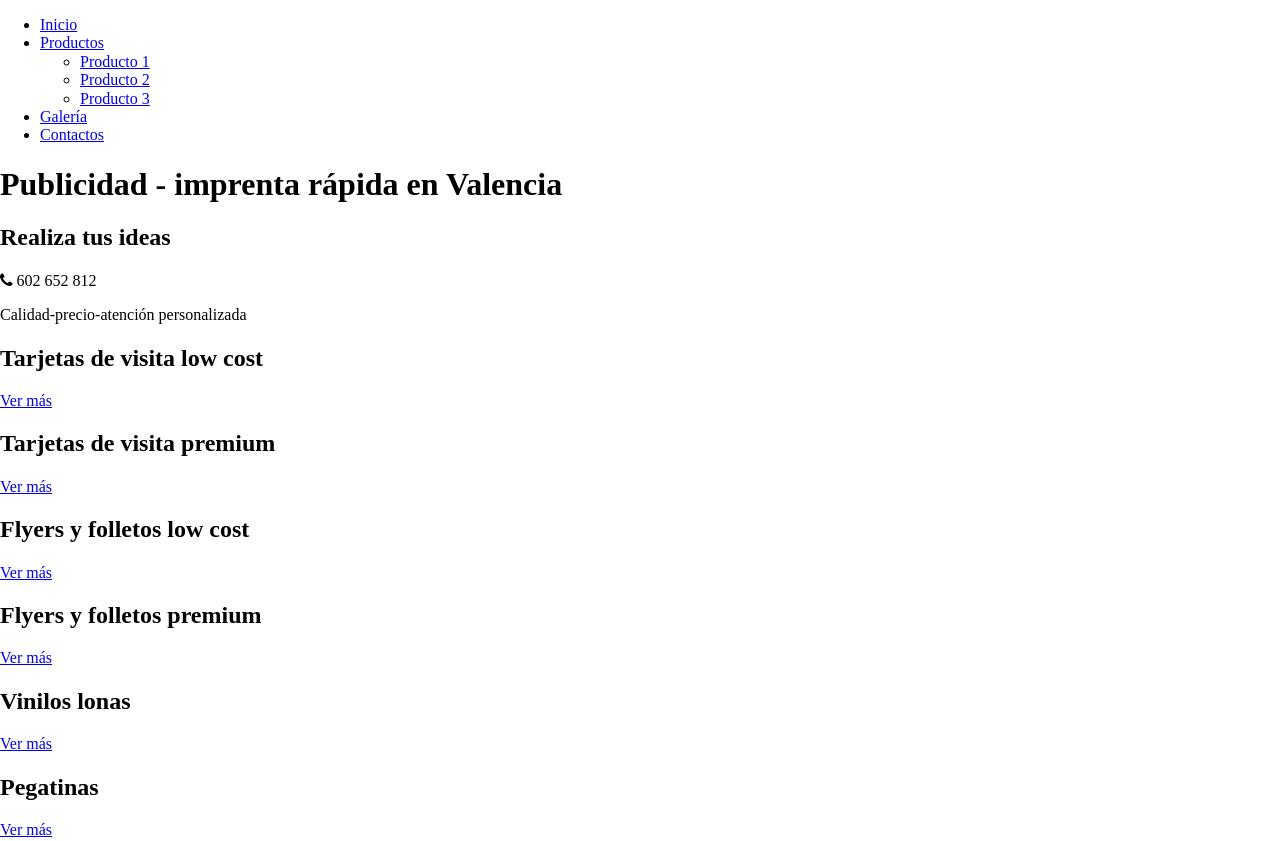
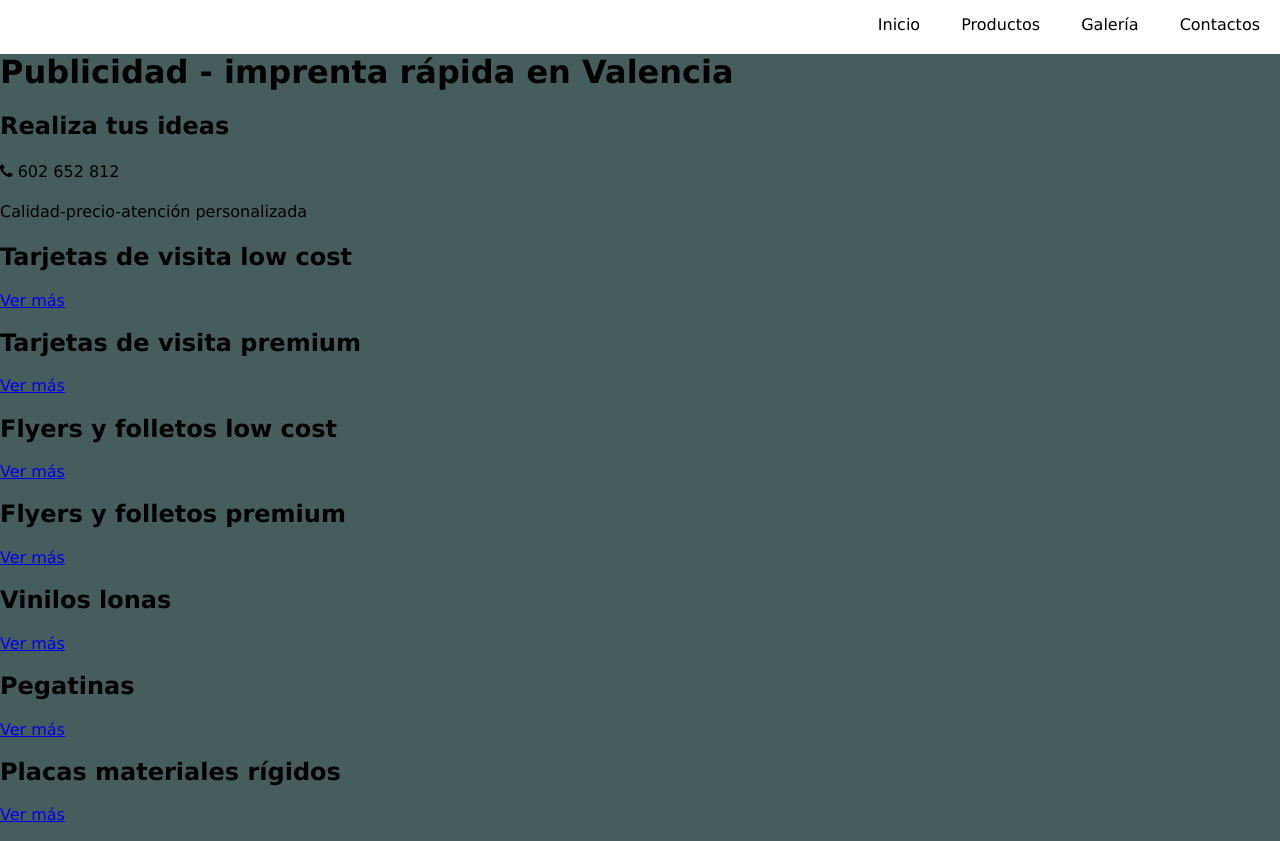
Before and after one commit to Valentin162/PublicidadValencia, a plain HTML site: page index.html in a window 1280 px wide. Shown: the top 841 px of the page. Drawn offline with nearby package versions, Linux system fonts and the light colour scheme.

Commit message:
add navigation bar

```diff
--- a/css/components/footer.scss
+++ /dev/null
@@ -1 +0,0 @@
-@import '../general.scss';
--- a/css/components/header.scss
+++ b/css/components/header.scss
@@ -1 +1,4 @@
-@import '../general.scss';
+header.header {
+	margin-top: 0;
+	padding-top: 0;
+}
--- a/css/components/main.scss
+++ /dev/null
@@ -1 +0,0 @@
-@import '../general.scss';
--- a/css/components/nav.scss
+++ b/css/components/nav.scss
@@ -1 +1,39 @@
-@import '../general.scss';
+nav.nav {
+	background: white;
+	text-align: right;
+	padding: 0;
+	margin: 0;
+	height: 17px;
+
+	ul#dropdown {
+		list-style: none;
+		position: absolute;
+		padding-left: 0;
+
+		margin-top: 20px;
+
+		li {
+			display: flex;
+			width: 120px;
+			align-items: center;
+			text-align: center;
+			white-space: wrap;
+		}
+
+	}
+
+	a {
+		text-decoration: none;
+		color: black;
+		padding: 20px;
+		margin: 0;
+		background: white;
+
+		&:hover, &:focus {
+			transition: color 0.5s, background-color 0.5s;
+			text-decoration: underline;
+			background: black;
+			color: white;
+		}
+	}
+}
--- a/css/general.scss
+++ b/css/general.scss
@@ -0,0 +1,32 @@
+$bg: #465D5D;
+$gray: #93a8a9;
+$gold: #edbd3e;
+$yellow: #ffed00;
+
+body {
+	margin: 0;
+	padding: 0;
+	font-family: Verdana, Geneva, Tahoma, sans-serif;
+}
+
+.container {
+	background: $bg;
+	margin: 0;
+	padding: 0;
+}
+
+p {
+	line-height: 1.5;
+}
+
+ul.links {
+	list-style: none;
+	margin-bottom: 0;
+	padding: 0;
+	& > li {
+		display: inline-block;
+		margin-left: -4px;
+		margin-bottom: 0;
+	}
+
+}
--- a/index.html
+++ b/index.html
@@ -7,16 +7,17 @@
 	<title>Inicio - Publicidad Valencia</title>
 	<link rel="stylesheet" href="https://cdnjs.cloudflare.com/ajax/libs/normalize/8.0.1/normalize.min.css">
 	<link rel="stylesheet" href="https://cdnjs.cloudflare.com/ajax/libs/font-awesome/4.7.0/css/font-awesome.min.css">
+	<link rel="stylesheet" href="./css/styles.css">
 </head>
 <body>
 	<nav class="nav">
 		<ul class="links">
-			<li><a href="./index.html">Inicio</a></li>
+			<li><a href="./index.html" id="index">Inicio</a></li>
 			<li><a href="#" id="products">Productos</a>
-				<ul>
-					<li><a href="#">Producto 1</a></li>
-					<li><a href="#">Producto 2</a></li>
-					<li><a href="#">Producto 3</a></li>
+				<ul id="dropdown">
+					<li><a href="#" data-product="product">Producto 1</a></li>
+					<li><a href="#" data-product="product">Producto 2</a></li>
+					<li><a href="#" data-product="product" id="last-product">Producto 3</a></li>
 				</ul>
 			</li>
 			<li><a href="./galeria.html">Galería</a></li>
@@ -81,5 +82,6 @@
 			<li><a href="./contactos.html">Contactos</a></li>
 		</ul>
 	</footer>
+	<script src="./scripts.js"></script>
 </body>
 </html>
--- /dev/null
+++ b/scripts.js
@@ -0,0 +1,70 @@
+'use strict';
+
+window.addEventListener('DOMContentLoaded', (event) => {
+	let products = document.querySelector('#products'),
+	dropdown = document.querySelector('#dropdown'),
+	lastProduct = document.querySelector('#last-product'),
+	index = document.querySelector('#index');
+
+	let links = document.querySelectorAll('#dropdown li a');
+
+	function toggleTabIndex(action = 'add') {
+		if (action === 'add') {
+			links.forEach(function(item) {
+				item.tabIndex = '0';
+			});
+		} else {
+			links.forEach(function(item) {
+				item.tabIndex = '-1';
+			})
+		}
+	}
+
+	function toggleDropdown(action) {
+		if (action === 'show') {
+			dropdown.style.zIndex = '4';
+			toggleTabIndex('add');
+		} else {
+			dropdown.style.zIndex = '-14';
+			toggleTabIndex('remove');
+		}
+	}
+
+	toggleDropdown('hide');
+
+	products.addEventListener('mouseover', function() {
+		toggleDropdown('show');
+
+	});
+
+	products.addEventListener('focusout', function(event) {
+		if (event.relatedTarget === index) {
+			toggleDropdown('hide')
+		}
+	});
+
+	products.addEventListener('focus', function() {
+		toggleDropdown('show');
+	});
+
+	lastProduct.addEventListener('focusout', function(event) {
+		if (event.relatedTarget.dataset.product !== 'product') {
+			toggleDropdown('hide');
+		}
+	});
+
+	dropdown.addEventListener('mouseleave', function() {
+		toggleDropdown('remove');
+	});
+
+	products.addEventListener('click', function(event) {
+		event.preventDefault();
+	});
+
+	document.addEventListener('click', function(event) {
+		if (event.relatedTarget !== products) {
+			toggleDropdown('hide');
+		}
+	});
+
+});
```
Also changed, not shown: contactos.html (+7 -5 lines), galeria.html (+7 -5 lines), css/styles.css, 1 other file.
